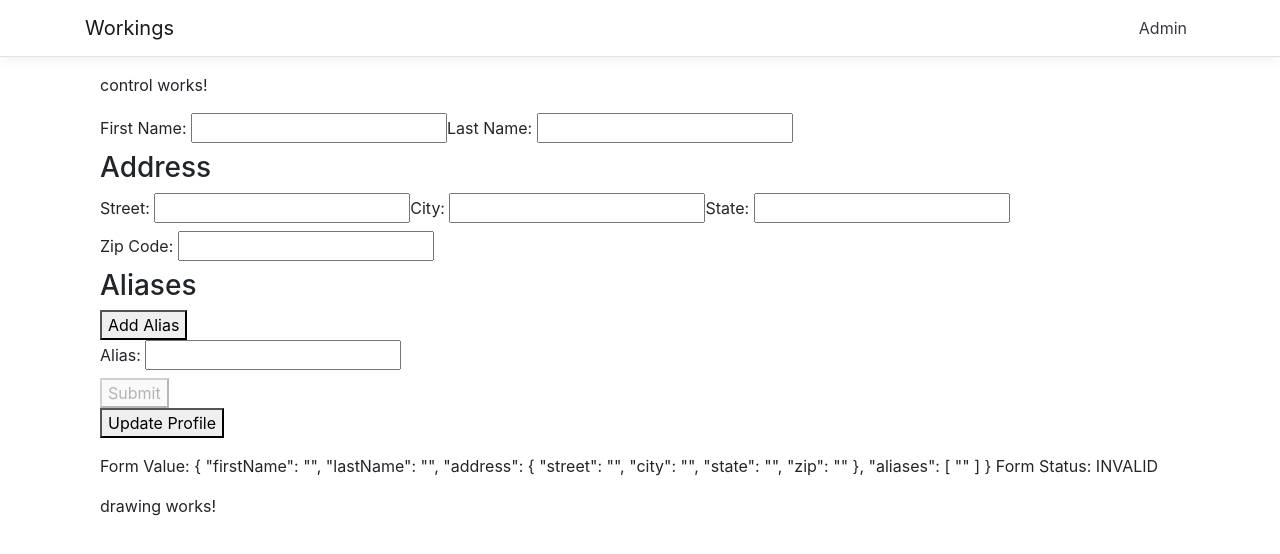
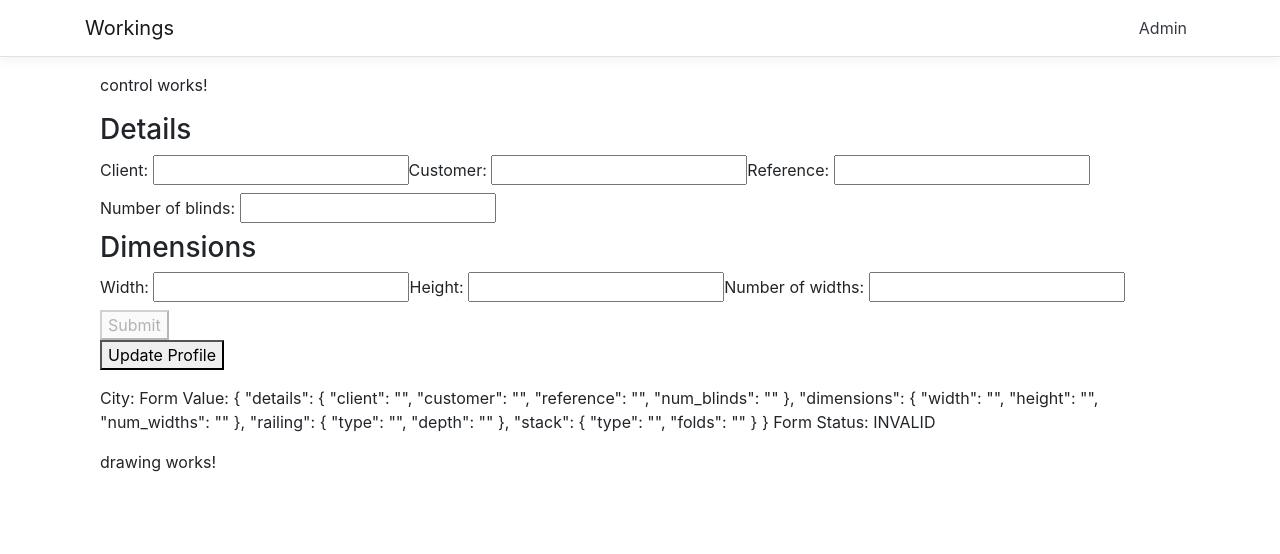
Before and after one commit to helloarchy/workings-v1, an Angular app in the folder WorkingsApp/: page / in a window 1280 px wide. Shown: the top 554 px of the page. Built offline with nearby package versions, Linux system fonts and the light colour scheme.

Commit message:
Initial form set up, with values being assigned and read correctly.

```diff
--- a/WorkingsApp/src/app/control/control.component.html
+++ b/WorkingsApp/src/app/control/control.component.html
@@ -2,55 +2,52 @@
 
 <!-- https://angular.io/guide/reactive-forms -->
 
-<form [formGroup]="profileForm" (ngSubmit)="onSubmit()">
-  <label>
-    First Name:
-    <input type="text" formControlName="firstName" required>
-  </label>
-
-  <label>
-    Last Name:
-    <input type="text" formControlName="lastName">
-  </label>
-
-  <div formGroupName="address">
-    <h3>Address</h3>
+<form [formGroup]="job" (ngSubmit)="onSubmit()">
+  <div formGroupName="details">
+    <h3>Details</h3>
 
     <label>
-      Street:
-      <input type="text" formControlName="street">
+      Client:
+      <input type="text" formControlName="client">
     </label>
 
     <label>
-      City:
-      <input type="text" formControlName="city">
+      Customer:
+      <input type="text" formControlName="customer">
     </label>
 
     <label>
-      State:
-      <input type="text" formControlName="state">
+      Reference:
+      <input type="text" formControlName="reference">
     </label>
 
     <label>
-      Zip Code:
-      <input type="text" formControlName="zip">
+      Number of blinds:
+      <input type="text" formControlName="num_blinds">
     </label>
   </div>
 
-  <div formArrayName="aliases">
-    <h3>Aliases</h3> <button (click)="addAlias()">Add Alias</button>
+  <div formGroupName="dimensions">
+    <h3>Dimensions</h3>
 
-    <div *ngFor="let address of aliases.controls; let i=index">
-      <!-- The repeated alias template -->
-      <label>
-        Alias:
-        <input type="text" [formControlName]="i">
-      </label>
-    </div>
+    <label>
+      Width:
+      <input type="text" formControlName="width">
+    </label>
+
+    <label>
+      Height:
+      <input type="text" formControlName="height">
+    </label>
+
+    <label>
+      Number of widths:
+      <input type="text" formControlName="num_widths">
+    </label>
   </div>
 
   <!-- Disabled if form invalid, see: https://angular.io/guide/form-validation -->
-  <button type="submit" [disabled]="!profileForm.valid">Submit</button>
+  <button type="submit" [disabled]="!job.valid">Submit</button>
 </form>
 
 
@@ -60,6 +57,7 @@
 </p>
 
 <p>
-  Form Value: {{ profileForm.value | json }}
-  Form Status: {{ profileForm.status }}
+  City: {{ job.get('dimensions.width').value }}
+  Form Value: {{ job.value | json }}
+  Form Status: {{ job.status }}
 </p>
--- a/WorkingsApp/src/app/control/control.component.ts
+++ b/WorkingsApp/src/app/control/control.component.ts
@@ -8,34 +8,43 @@ import {FormGroup, FormControl, FormBuilder, Validators, FormArray} from '@angul
 })
 
 export class ControlComponent implements OnInit {
-  profileForm = this.fb.group({
-    firstName: ['', Validators.required],
-    lastName: [''],
-    address: this.fb.group({
-      street: [''],
-      city: [''],
-      state: [''],
-      zip: ['']
+  job = this.fb.group({
+    details: this.fb.group({
+      client: ['', Validators.required],
+      customer: ['', Validators.required],
+      reference: ['', Validators.required],
+      num_blinds: ['', Validators.required]
     }),
-    aliases: this.fb.array([
-      this.fb.control('')
-    ])
+    dimensions: this.fb.group({
+      width: ['', Validators.required],
+      height: ['', Validators.required],
+      num_widths: ['']
+    }),
+    railing: this.fb.group({
+      type: [''],
+      depth: ['']
+    }),
+    stack: this.fb.group({
+      type: [''],
+      folds: ['']
+    })
   });
-
 
   constructor(private fb: FormBuilder) {  }
 
   ngOnInit() {
-
+    this.job.valueChanges.subscribe(
+      new_value => console.log(new_value)
+    )
   }
 
   onSubmit() {
     // TODO: Use EventEmitter with form value
-    console.warn(this.profileForm.value);
+    console.warn(this.job.value);
   }
 
   updateProfile() {
-    this.profileForm.patchValue({
+    this.job.patchValue({
       firstName: 'Nancy',
       address: {
         street: '123 Drew Street'
@@ -44,7 +53,7 @@ export class ControlComponent implements OnInit {
   }
 
   get aliases() {
-    return this.profileForm.get('aliases') as FormArray;
+    return this.job.get('aliases') as FormArray;
   }
 
   addAlias() {
```
